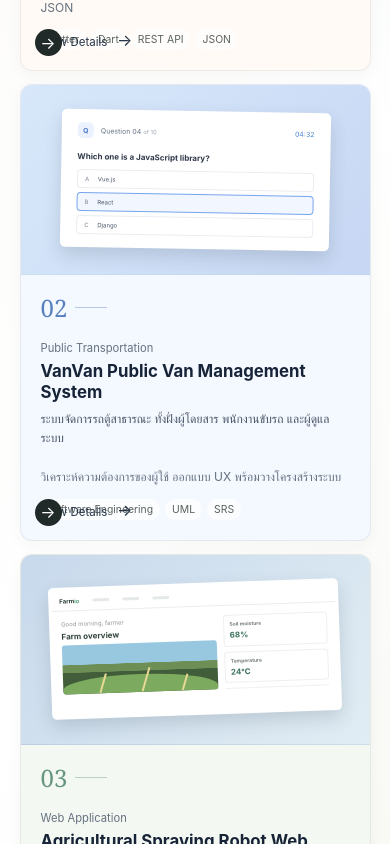
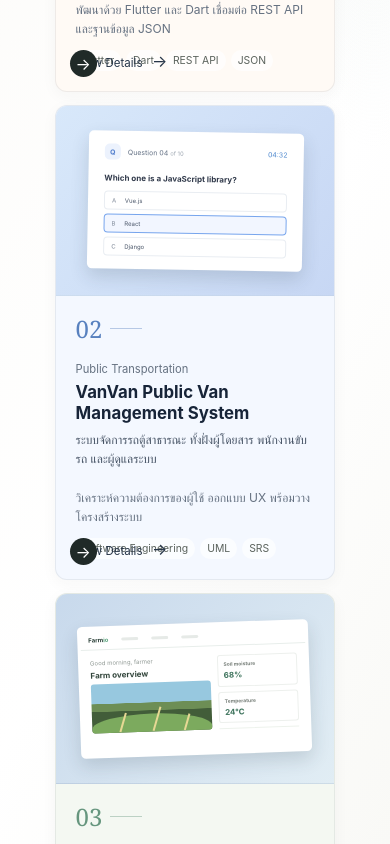
Before and after one commit to natthaporn47/frontend, a React (Create React App) app: page /projects in a window 390 px wide. Shown: the part 741-1585 px from the top of the page. Built offline with nearby package versions, Linux system fonts and the light colour scheme.

Commit message:
แก้ระยะความกว้าง

```diff
--- a/src/Hero/Hero.css
+++ b/src/Hero/Hero.css
@@ -11,8 +11,8 @@
     align-items: center;
     width: min(100%, 87.5rem);
     margin: 0 auto;
-    padding: clamp(2rem, 5vw, 4.5rem) 130px clamp(2.5rem, 5vw, 4rem);
-    column-gap: clamp(1rem, 2.5vw, 2rem);
+    padding: 30px clamp(2rem,8vw,130px) 60px;
+
     row-gap: clamp(2rem, 4vw, 3.5rem);
 }
 
--- a/src/index.css
+++ b/src/index.css
@@ -1,6 +1,8 @@
 :root {
   --content-width: 1400px;
   --content-gutter: 80px;
+  --page-gutter: clamp(1.25rem, 14vw, 12.5rem);
+  --page-top: clamp(1.25rem, 3vw, 2.5rem);
 }
 
 body {
--- a/src/pages/About.css
+++ b/src/pages/About.css
@@ -4,7 +4,7 @@
 
 .about-page {
   min-height: calc(100vh - 5rem);
-  padding: clamp(2rem, 5vw, 4.5rem) 130px clamp(2.5rem, 5vw, 4rem);
+  padding: var(--page-top) var(--page-gutter) 2rem;
   overflow: hidden;
   border-top: 1px solid #e8e6df;
   color: #252321;
@@ -339,7 +339,7 @@
 }
 
 @media (max-width: 42rem) {
-  .about-page { padding: 1.25rem 1rem 2rem; }
+  .about-page { padding: 1.25rem var(--page-gutter) 2rem; }
 
   .about-layout {
     grid-template-columns: minmax(0, 1fr);
--- a/src/pages/Contact.css
+++ b/src/pages/Contact.css
@@ -334,7 +334,7 @@
 /* Shared Home visual language */
 .contact-page {
   min-height: calc(100vh - 5rem);
-  padding: clamp(2rem, 5vw, 4.5rem) 130px clamp(2.5rem, 5vw, 4rem);
+  padding: var(--page-top) var(--page-gutter) 2rem;
   color: #151e32;
   background: linear-gradient(160deg, #fbfaf8, #fff 65%, #f6f4f0);
 }
@@ -357,7 +357,3 @@
 .contact-item p, .contact-item a { color: #29354a; }
 .paper-note { background: #f2e2d4; box-shadow: 0 1rem 2.5rem rgba(34, 42, 53, 0.12); }
 .thank-you { border-color: #e1e5e9; color: #28508d; }
-
-@media (max-width: 43.75rem) {
-  .contact-page { padding: 35px 25px; }
-}
--- a/src/pages/Projects.css
+++ b/src/pages/Projects.css
@@ -1,6 +1,6 @@
 .projects-page {
   min-height: calc(100vh - 84px);
-  padding: clamp(2rem, 5vw, 4.5rem) 130px clamp(2.5rem, 5vw, 4rem);
+  padding: var(--page-top) var(--page-gutter) 3rem;
   overflow: hidden;
   background:
     radial-gradient(ellipse at 96% 8%, rgba(229, 237, 235, 0.7), transparent 29%),
@@ -299,13 +299,13 @@
 }
 
 @media (max-width: 900px) {
-  .projects-page { padding-right: 5%; padding-left: 5%; }
+  .projects-page { padding-right: var(--page-gutter); padding-left: var(--page-gutter); }
   .project-grid { grid-template-columns: repeat(2, minmax(0, 1fr)); }
   .project-preview { height: 165px; }
 }
 
 @media (max-width: 580px) {
-  .projects-page { padding: 20px 5% 32px; }
+  .projects-page { padding: 20px var(--page-gutter) 32px; }
   .projects-heading { display: block; margin-bottom: 1.5rem; }
   .projects-summary { min-width: 0; margin-top: 1.5rem; padding-left: 1rem; }
   .project-grid { grid-template-columns: 1fr; gap: 13px; }
--- a/src/pages/Skills.css
+++ b/src/pages/Skills.css
@@ -2,7 +2,7 @@
 
 .skills-page {
 	min-height: calc(100vh - 5rem);
-	padding: clamp(2rem, 5vw, 4.5rem) 130px clamp(2.5rem, 5vw, 4rem);
+	padding: var(--page-top) var(--page-gutter) 3rem;
 	overflow: hidden;
 	color: #151e32;
 	background: linear-gradient(160deg, #fbfaf8, #fff 65%, #f6f4f0);
@@ -170,7 +170,7 @@
 }
 
 @media (max-width: 42rem) {
-	.skills-page { padding: 1.5rem 1rem 2rem; }
+	.skills-page { padding: 1.5rem var(--page-gutter) 2rem; }
 	.skills-hero { display: block; min-height: 0; }
 	.skills-heading h1 { font-size: clamp(2.5rem, 12vw, 3.75rem); }
 	.skills-visual { min-height: 13rem; margin: 1.5rem -1rem 0; }
```
